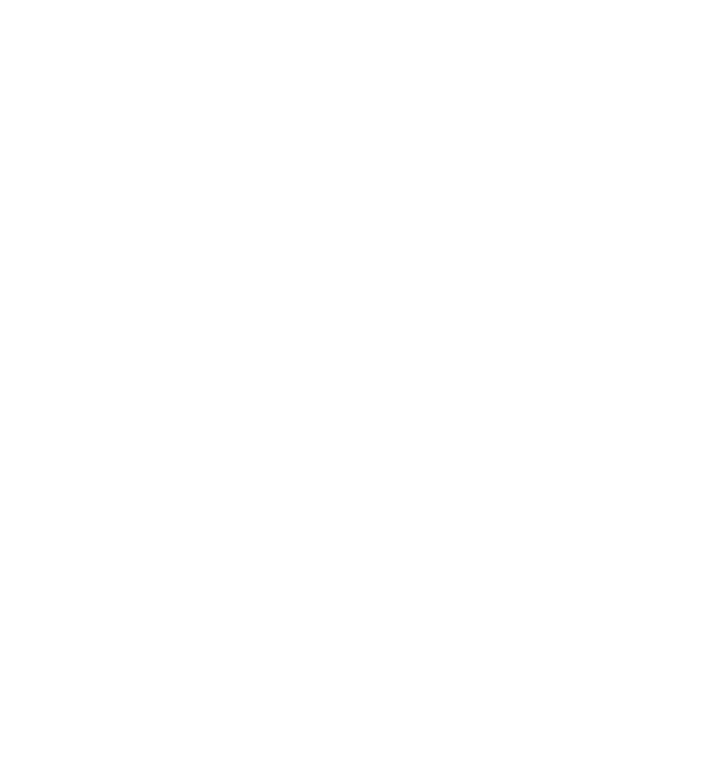
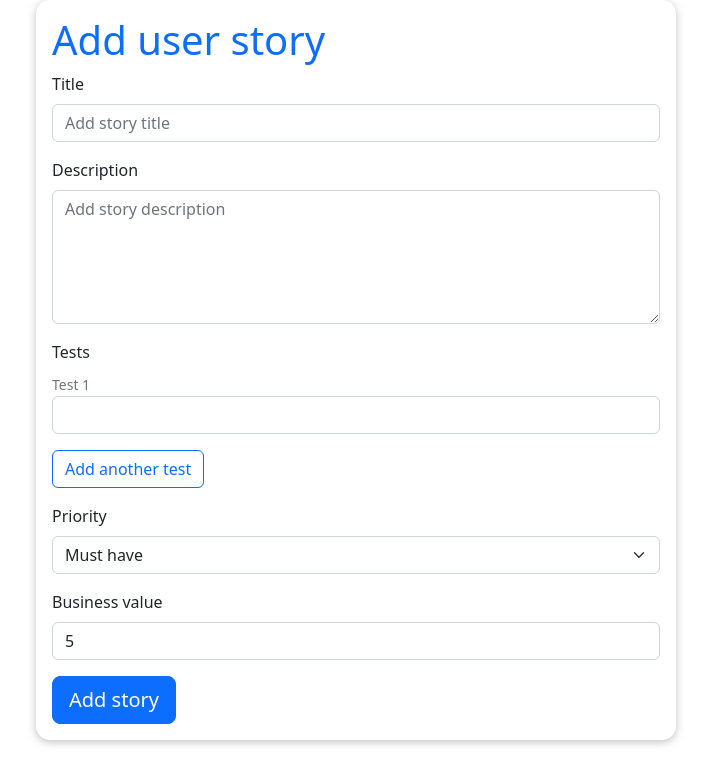
Before and after one commit to shanji97/SMRPOmarduk, a React (Create React App) app in the folder frontend/: page /add-story in a window 1280 px wide. Before the commit this address had no page. Shown: the top 784 px of the page, without its empty margins (284-995 px from the left). Built offline with nearby package versions, Linux system fonts and the light colour scheme.

Commit message:
Added add story form

```diff
--- a/frontend/src/App.tsx
+++ b/frontend/src/App.tsx
@@ -4,6 +4,7 @@
 import Home from "./pages/Home";
 import AddUser from "./pages/AddUser";
 import Login from './pages/Login';
+import AddStory from './pages/AddStory';
 
 import 'bootstrap/dist/css/bootstrap.min.css';
 
@@ -15,6 +16,7 @@
               <Route path='/' element={<Home />}/>
               <Route path='/add-user' element={<AddUser />}/>
               <Route path='/login' element={<Login />} />
+              <Route path='/add-story' element={<AddStory />} />
           </Routes>
       </Router>
     </Fragment>
--- /dev/null
+++ b/frontend/src/pages/AddStory.tsx
@@ -0,0 +1,143 @@
+import { useMemo, useState } from "react";
+import { Button } from "react-bootstrap";
+import Card from "../components/Card";
+import { Form } from "react-bootstrap";
+
+import classes from "./AddStory.module.css";
+
+const AddStory = () => {
+  const [storyData, setStoryData] = useState({
+    title: "",
+    description: "",
+    priority: 0,
+    businessValue: 5,
+  });
+
+  const { title, description, priority, businessValue } = storyData;
+
+  const [tests, setTests] = useState([""]);
+
+  const addInputHandler = () => {
+    setTests((prevTests) => [...prevTests, ""]);
+  };
+
+  const userDataChangedHandler = (e: any) => {
+    console.log(e.target.name);
+    setStoryData((prevStoryData) => ({
+      ...prevStoryData,
+      [e.target.name]: e.target.value,
+    }));
+  };
+
+  const testInputChangedHandler = (value: string, index: number) => {
+    setTests((prevTestsData) => {
+      const newTestsData: string[] = [...prevTestsData];
+      newTestsData[index] = value;
+      return newTestsData;
+    });
+  };
+
+  const submitFormHandler = (e: React.FormEvent<HTMLFormElement>) => {
+    e.preventDefault();
+    setStoryData({
+      title: "",
+      description: "",
+      priority: 0,
+      businessValue: 5,
+    });
+
+    // TODO send data to backend
+    console.log(storyData);
+    console.log(tests);
+  };
+
+  return (
+    <Card>
+      <h1 className="text-primary">Add user story</h1>
+      <Form onSubmit={submitFormHandler}>
+        <Form.Group className="mb-3" controlId="form-title">
+          <Form.Label>Title</Form.Label>
+          <Form.Control
+            placeholder="Add story title"
+            name="title"
+            value={title}
+            onChange={userDataChangedHandler}
+          />
+        </Form.Group>
+
+        <Form.Group className="mb-3" controlId="form-description">
+          <Form.Label>Description</Form.Label>
+          <Form.Control
+            as="textarea"
+            rows={5}
+            placeholder="Add story description"
+            name="description"
+            value={description}
+            onChange={userDataChangedHandler}
+          />
+        </Form.Group>
+
+        <Form.Group
+          className={`mb-3 ${classes.testsGroup}`}
+          controlId="form-tests"
+        >
+          <Form.Label>Tests</Form.Label>
+          <Form.Group className="mb-3" controlId="form-tests">
+            {tests.map((input, index) => (
+              <Form.Group key={index}>
+                <Form.Text className="text-secondary">{`Test ${
+                  index + 1
+                }`}</Form.Text>
+                <Form.Control
+                  type="text"
+                  value={input}
+                  onChange={(e) =>
+                    testInputChangedHandler(e.target.value, index)
+                  }
+                />
+              </Form.Group>
+            ))}
+          </Form.Group>
+
+          <Button
+            variant="outline-primary"
+            type="button"
+            onClick={addInputHandler}
+          >
+            Add another test
+          </Button>
+        </Form.Group>
+
+        <Form.Group className="mb-3" controlId="form-priority">
+          <Form.Label>Priority</Form.Label>
+          <Form.Select
+            aria-label="Select story priority"
+            onChange={userDataChangedHandler}
+            value={priority}
+            name="priority"
+          >
+            <option value="0">Must have</option>
+            <option value="1">Should have</option>
+            <option value="2">Could have</option>
+            <option value="3">Won't have this time</option>
+          </Form.Select>
+        </Form.Group>
+
+        <Form.Group className="mb-3" controlId="form-business-value">
+          <Form.Label>Business value</Form.Label>
+          <Form.Control
+            placeholder="Enter business value"
+            name="businessValue"
+            value={businessValue}
+            onChange={userDataChangedHandler}
+          />
+        </Form.Group>
+        <Button variant="primary" type="submit" size="lg">
+          Add story
+        </Button>
+      </Form>
+    </Card>
+  );
+};
+
+export default AddStory;
```
Also changed, not shown: frontend/src/pages/AddStory.module.css (added).
